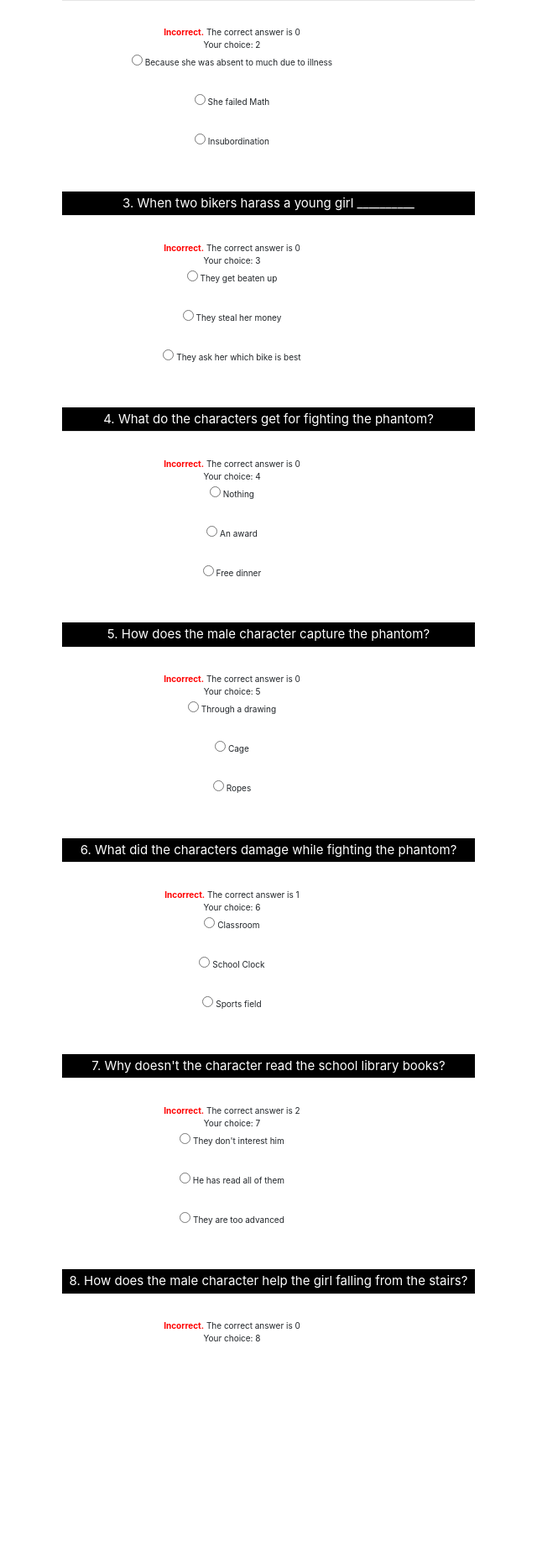
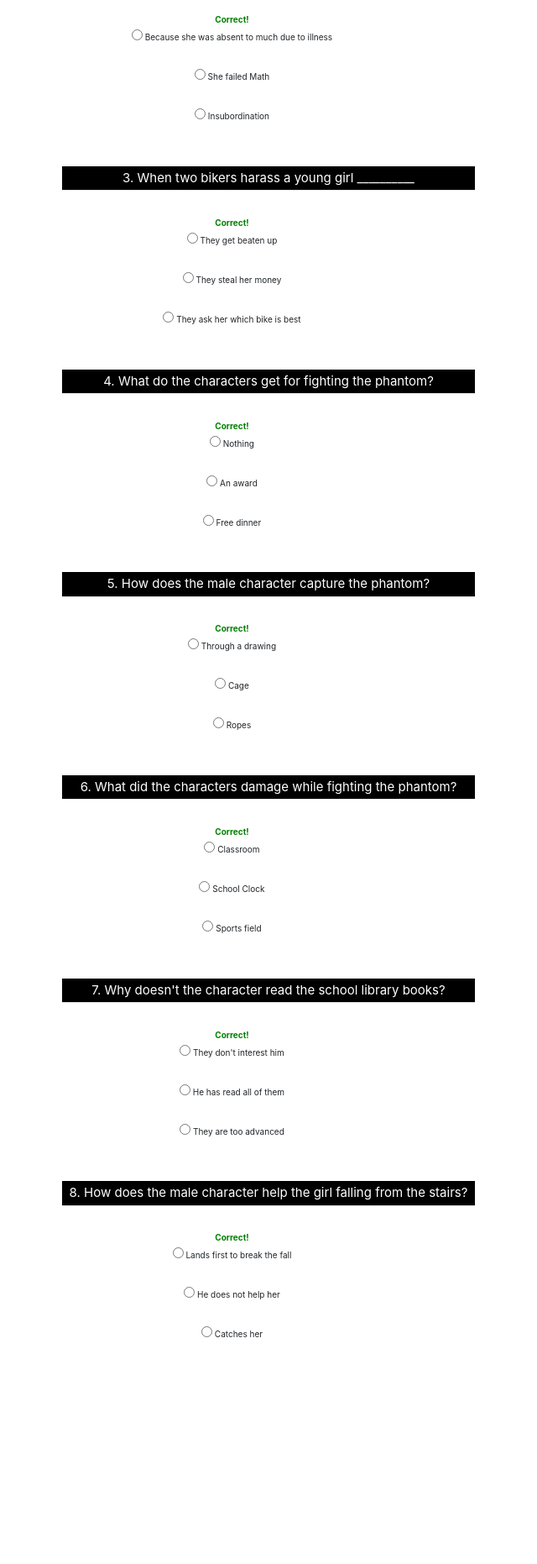
Before and after one commit to cs160su18/final-lishirley71, a Django app: template watchandlearn/templates/watchandlearn/feedback.html in a window 1280 px wide. Shown: the part 738-2600 px from the top of the page at 84% size, without its empty margins (0-640 px from the left). Run offline with Django 3.2, Linux system fonts and the light colour scheme; data comes from the database, SQL or seed files in the repository; both versions use the stored data as it was after the commit; tables that the repository leaves empty hold one stand-in row (values such as "Sample post"); the template is opened without the code that fills it: values that come from a table or form of the project are taken from there, most other values are stand-ins (such as "Sample title", 1, 10 or a date in 2020); some libraries are stand-ins or nearby versions.

Commit message:
apply filter

```diff
--- a/watchandlearn/templates/watchandlearn/feedback.html
+++ b/watchandlearn/templates/watchandlearn/feedback.html
@@ -58,11 +58,11 @@
                   </legend>
                   <div class="row">
                     <div class="col-sm-10">
-                        {% if answers|get_by_index:count %}
+                        {% if answers|get_by_index:forloop.counter %}
                             <span id="correct">Correct!</span>
                         {% else %}
                             <span id="incorrect">Incorrect.</span> The correct answer is {{ question.answer|add:"-1" }} <br>
-                            Your choice: {{ forloop.counter }}
+                            Your choice: {{ submissions|get_by_index:forloop.counter }}
                         {% endif %}
                       <div class="question-choice">
                         <input type="radio" name="question{{ forloop.counter }}" value="0"> {{ question.option1 }} </input>
```
Also changed, not shown: db.sqlite3.
